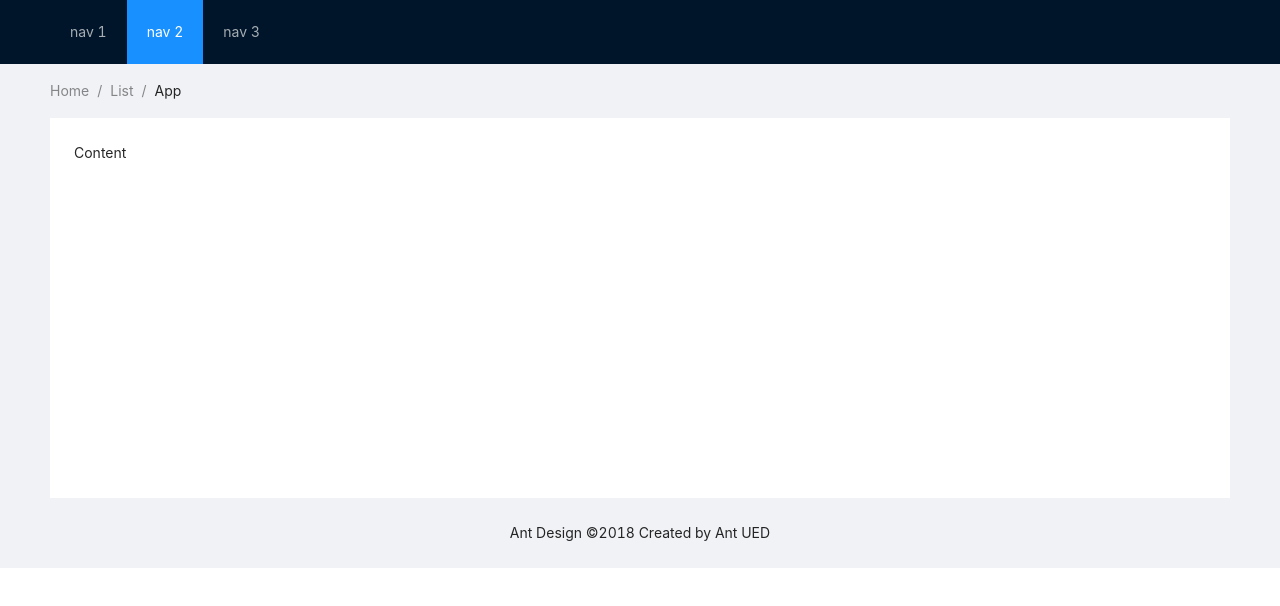
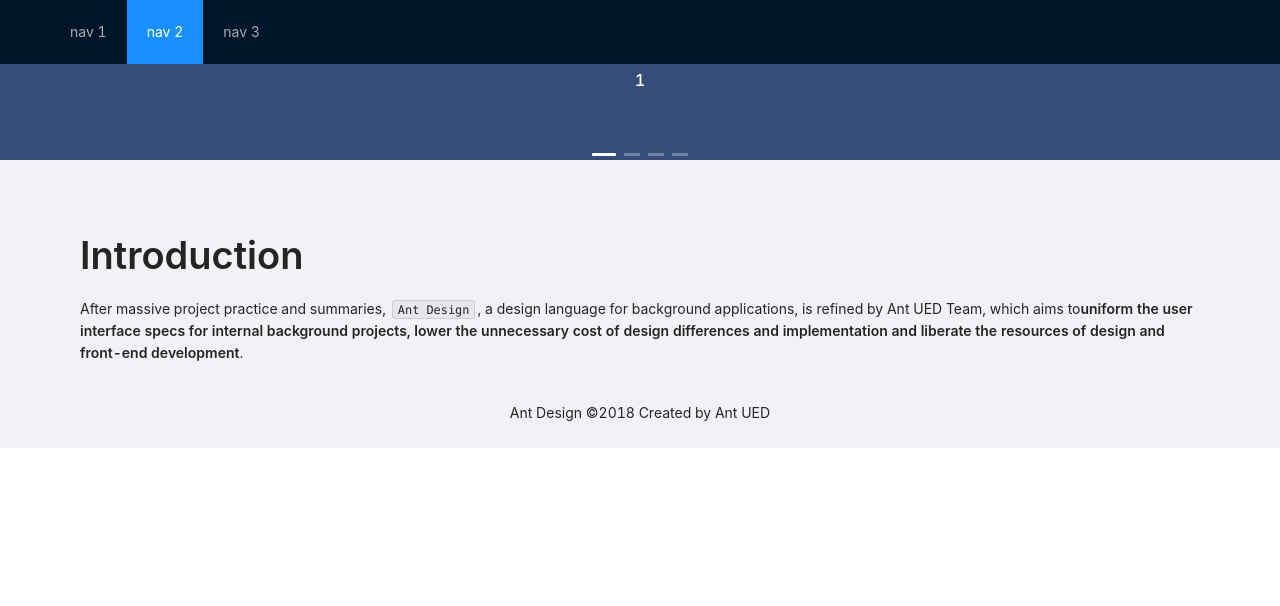
Before and after one commit to manan057/BasicWebApp, a React (Create React App) app: page / in a window 1280 px wide. Shown: the top 606 px of the page. Built offline with nearby package versions, Linux system fonts and the light colour scheme.

Commit message:
created carousel and created some content

```diff
--- a/src/App.js
+++ b/src/App.js
@@ -3,6 +3,9 @@ import ReactDOM from 'react-dom';
 import 'antd/dist/antd.css';
 import { Layout, Menu, Breadcrumb } from 'antd';
 import './App.css';
+import { Typography, Divider } from 'antd';
+import PositionCarouselDemo from "./Carousel";
+const { Title, Paragraph, Text, Link } = Typography;
 
 const { Header, Content, Footer } = Layout;
 
@@ -17,15 +20,20 @@ function App() {
           <Menu.Item key="3">nav 3</Menu.Item>
         </Menu>
       </Header>
-      <Content className="site-layout" style={{ padding: '0 50px', marginTop: 64 }}>
-        <Breadcrumb style={{ margin: '16px 0' }}>
-          <Breadcrumb.Item>Home</Breadcrumb.Item>
-          <Breadcrumb.Item>List</Breadcrumb.Item>
-          <Breadcrumb.Item>App</Breadcrumb.Item>
-        </Breadcrumb>
-        <div className="site-layout-background" style={{ padding: 24, minHeight: 380 }}>
-          Content
-        </div>
+      <PositionCarouselDemo />
+      <Content className="site-layout" style={{ padding: '0 80px', marginTop: 64 }}>
+        <Typography>
+          <Title>Introduction</Title>
+          <Paragraph>
+            After massive project practice and summaries, <Text code>Ant Design</Text>, a design language for background
+            applications, is refined by Ant UED Team, which aims to
+            <Text strong>
+              uniform the user interface specs for internal background projects, lower the unnecessary
+              cost of design differences and implementation and liberate the resources of design and
+              front-end development
+            </Text>.
+          </Paragraph>
+        </Typography>
       </Content>
       <Footer style={{ textAlign: 'center' }}>Ant Design ©2018 Created by Ant UED</Footer>
     </Layout>
--- /dev/null
+++ b/src/Carousel.js
@@ -0,0 +1,35 @@
+import React from 'react';
+import { Carousel } from 'antd';
+
+function onChange(a, b, c) {
+  console.log(a, b, c);
+}
+
+const contentStyle = {
+  height: '160px',
+  color: '#fff',
+  lineHeight: '160px',
+  textAlign: 'center',
+  background: '#364d79',
+};
+
+const PositionCarouselDemo = () => {
+    return(
+        <Carousel afterChange={onChange}>
+            <div>
+            <h3 style={contentStyle}>1</h3>
+            </div>
+            <div>
+            <h3 style={contentStyle}>2</h3>
+            </div>
+            <div>
+            <h3 style={contentStyle}>3</h3>
+            </div>
+            <div>
+            <h3 style={contentStyle}>4</h3>
+            </div>
+        </Carousel>
+    );
+};
+
+export default PositionCarouselDemo;
```
